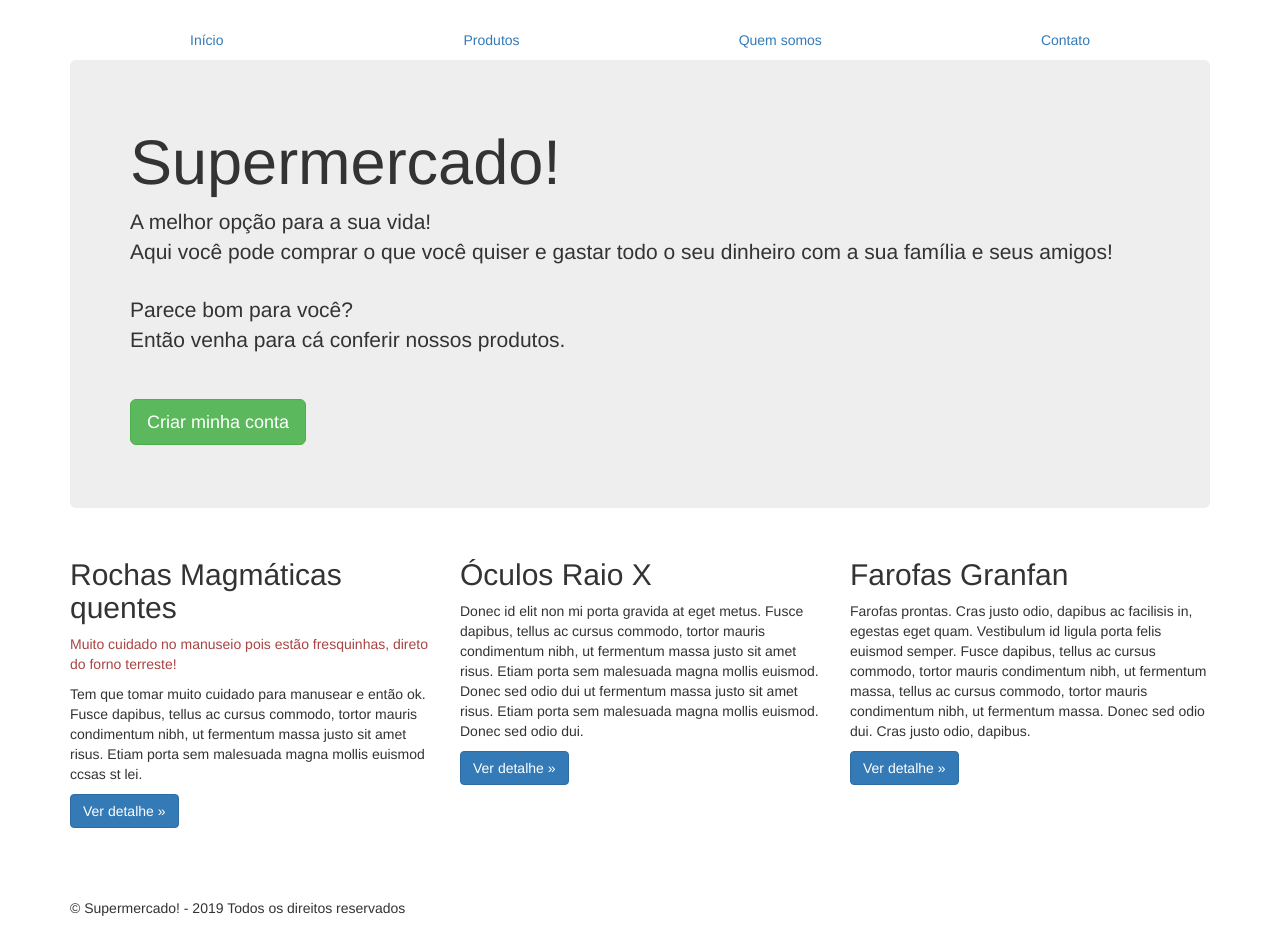
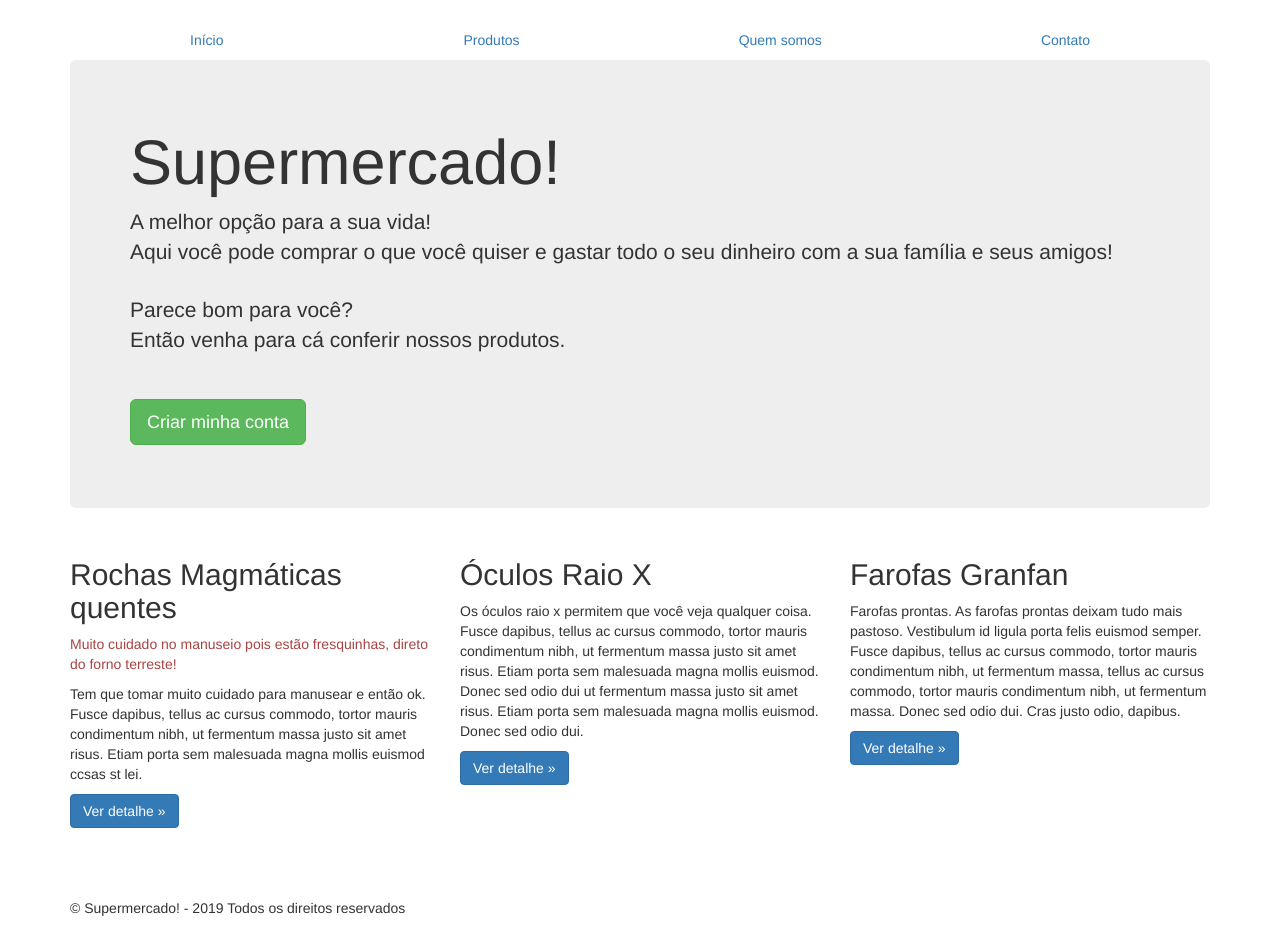
Before and after one commit to bedrickprokop/supermercado, a plain HTML site: page index.html in a window 1280 px wide. Drawn offline with Linux system fonts and the light colour scheme.

Commit message:
Correções textos oculos e farofas

```diff
--- a/index.html
+++ b/index.html
@@ -53,12 +53,12 @@
         </div>
         <div class="col-lg-4">
           <h2>Óculos Raio X</h2>
-          <p>Donec id elit non mi porta gravida at eget metus. Fusce dapibus, tellus ac cursus commodo, tortor mauris condimentum nibh, ut fermentum massa justo sit amet risus. Etiam porta sem malesuada magna mollis euismod. Donec sed odio dui ut fermentum massa justo sit amet risus. Etiam porta sem malesuada magna mollis euismod. Donec sed odio dui.</p>
+          <p>Os óculos raio x permitem que você veja qualquer coisa. Fusce dapibus, tellus ac cursus commodo, tortor mauris condimentum nibh, ut fermentum massa justo sit amet risus. Etiam porta sem malesuada magna mollis euismod. Donec sed odio dui ut fermentum massa justo sit amet risus. Etiam porta sem malesuada magna mollis euismod. Donec sed odio dui.</p>
           <p><a class="btn btn-primary" href="#" role="button">Ver detalhe &raquo;</a></p>
        </div>
         <div class="col-lg-4">
           <h2>Farofas Granfan</h2>
-          <p>Farofas prontas. Cras justo odio, dapibus ac facilisis in, egestas eget quam. Vestibulum id ligula porta felis euismod semper. Fusce dapibus, tellus ac cursus commodo, tortor mauris condimentum nibh, ut fermentum massa, tellus ac cursus commodo, tortor mauris condimentum nibh, ut fermentum massa. Donec sed odio dui. Cras justo odio, dapibus.</p>
+          <p>Farofas prontas. As farofas prontas deixam tudo mais pastoso. Vestibulum id ligula porta felis euismod semper. Fusce dapibus, tellus ac cursus commodo, tortor mauris condimentum nibh, ut fermentum massa, tellus ac cursus commodo, tortor mauris condimentum nibh, ut fermentum massa. Donec sed odio dui. Cras justo odio, dapibus.</p>
           <p><a class="btn btn-primary" href="#" role="button">Ver detalhe &raquo;</a></p>
         </div>
       </div>
```
